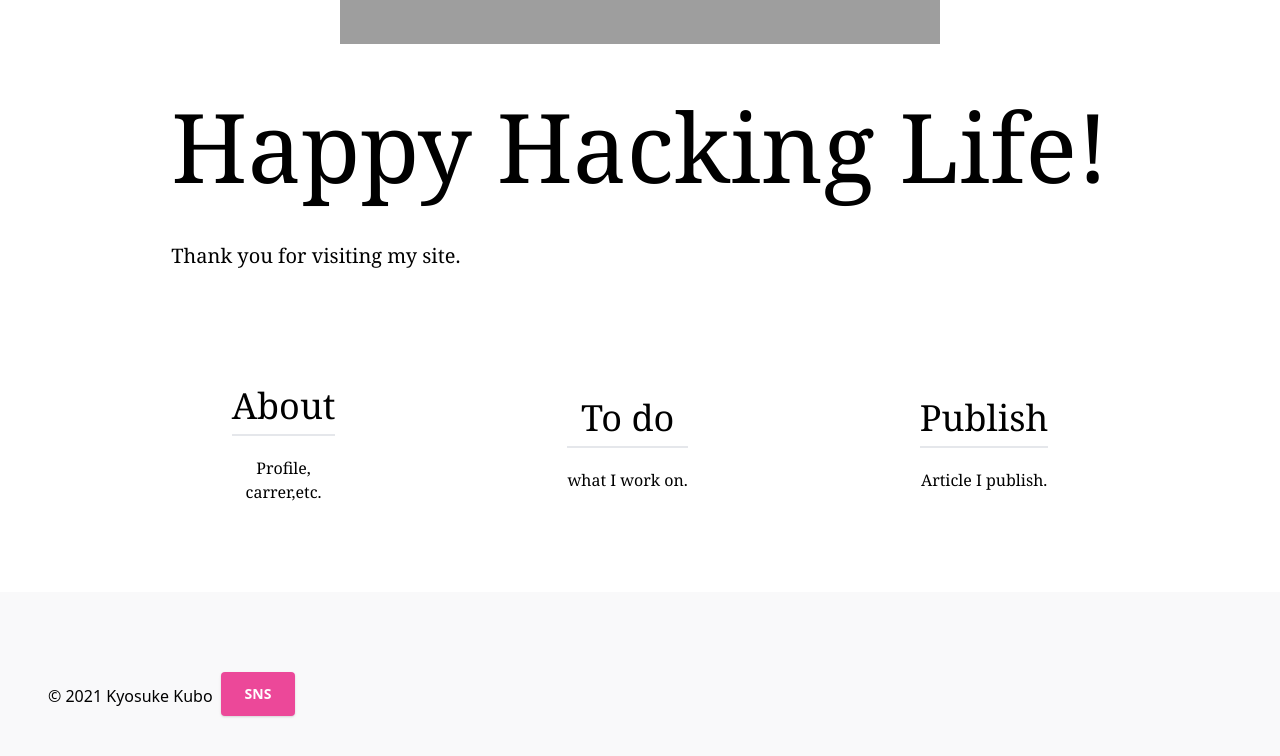
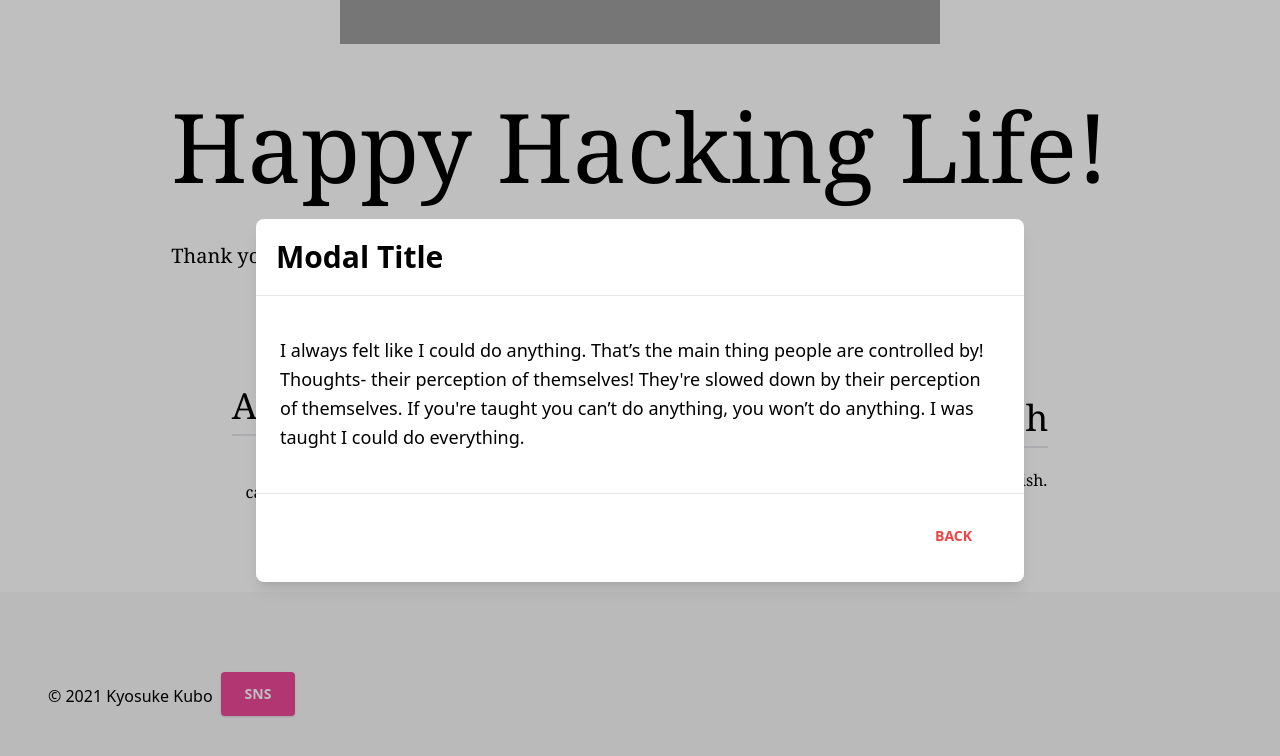
Before and after one commit to kk3939/profile, a Next.js app: page / in a window 1280 px wide. Both pictures are taken after a click on the button "SNS". Shown: the part 458-1214 px from the top of the page. Built offline with nearby package versions, Linux system fonts and the light colour scheme; grey boxes are pictures that could not be loaded.

Commit message:
create popup

```diff
--- a/components/Footer.js
+++ b/components/Footer.js
@@ -1,4 +1,4 @@
-const Footer = ({setshowSns}) => {
+const Footer = ({showSns,setshowSns}) => {
     return (
         <footer className='flex  tablet:justify-between mobile:justify-center laptop:justify-start py-20 px-10
         items-center bg-gray-200 bg-opacity-25'>
@@ -14,6 +14,54 @@
       >
         SNS
       </button>
+      {showSns ? (
+        <>
+          <div
+            className="justify-center items-center flex overflow-x-hidden overflow-y-auto fixed inset-0 z-50 outline-none focus:outline-none"
+          >
+            <div className="relative w-auto my-6 mx-auto max-w-3xl">
+              {/*content*/}
+              <div className="border-0 rounded-lg shadow-lg relative flex flex-col w-full bg-white outline-none focus:outline-none">
+                {/*header*/}
+                <div className="flex items-start justify-between p-5 border-b border-solid border-blueGray-200 rounded-t">
+                  <h3 className="text-3xl font-semibold">
+                    Modal Title
+                  </h3>
+                  <button
+                    className="p-1 ml-auto bg-transparent border-0 text-black opacity-5 float-right text-3xl leading-none font-semibold outline-none focus:outline-none"
+                    onClick={setshowSns}
+                  >
+                    <span className="bg-transparent text-black opacity-5 h-6 w-6 text-2xl block outline-none focus:outline-none">
+                      ×
+                    </span>
+                  </button>
+                </div>
+                {/*body*/}
+                <div className="relative p-6 flex-auto">
+                  <p className="my-4 text-blueGray-500 text-lg leading-relaxed">
+                    I always felt like I could do anything. That’s the main
+                    thing people are controlled by! Thoughts- their perception
+                    of themselves! They're slowed down by their perception of
+                    themselves. If you're taught you can’t do anything, you
+                    won’t do anything. I was taught I could do everything.
+                  </p>
+                </div>
+                {/*footer*/}
+                <div className="flex items-center justify-end p-6 border-t border-solid border-blueGray-200 rounded-b">
+                  <button
+                    className="text-red-500 background-transparent font-bold uppercase px-6 py-2 text-sm outline-none focus:outline-none mr-1 mb-1 ease-linear transition-all duration-150"
+                    type="button"
+                    onClick={setshowSns}
+                  >
+                    Back
+                  </button>
+                </div>
+              </div>
+            </div>
+          </div>
+          <div className="opacity-25 fixed inset-0 z-40 bg-black"></div>
+        </>
+      ) : null}
         </footer>
     )
 }
--- a/pages/index.js
+++ b/pages/index.js
@@ -12,7 +12,7 @@
                 <Navigation />
                 <div className='flex flex-col min-h-screen'>
                     <IndexMain />
-                    <Footer setshowSns={() => setshowSns(!showSns)} />
+                    <Footer showSns={showSns} setshowSns={() => setshowSns(!showSns)} />
                 </div>
 
             </div>
```
